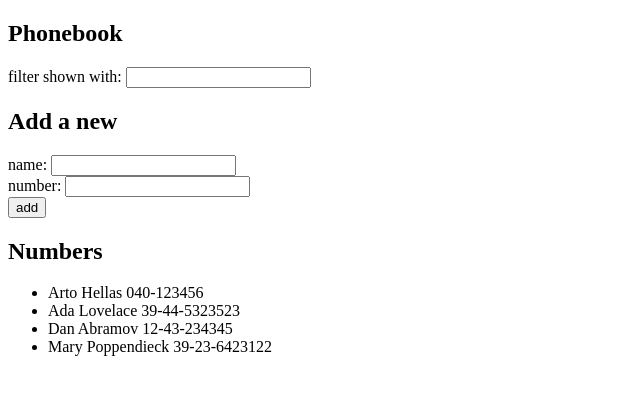
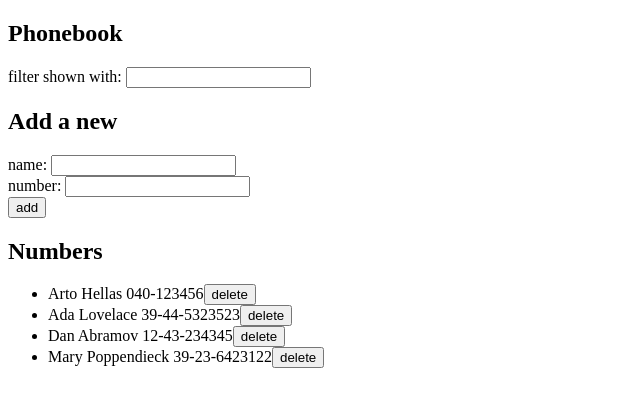
Before and after one commit to Le36/fullstack, a React (Create React App) app in the folder part2/puhelinluettelo/: page / in a window 1280 px wide. Shown: the top 406 px of the page, without its empty margins (0-640 px from the left). Built offline with nearby package versions, Linux system fonts and the light colour scheme; data requests are answered from the project's data file.

Commit message:
2.17: puhelinluettelo step9

```diff
--- a/part2/puhelinluettelo/src/App.js
+++ b/part2/puhelinluettelo/src/App.js
@@ -2,14 +2,16 @@ import {useEffect, useState} from 'react'
 import personService from "./services/persons"
 
 
-const Persons = ({newFilter, persons}) => {
+const Persons = ({newFilter, persons, remove}) => {
     return (
         <>
             <ul>
                 {persons.filter(person => {
                     return person.name.toLowerCase().includes(newFilter.toLowerCase())
-                }).map((person) =>
-                    <li key={person.name}>{person.name} {person.number}</li>
+                }).map(({id, name, number}) =>
+                    <li key={name}>{name} {number}
+                        <button onClick={() => remove({id: id, name: name})}>delete</button>
+                    </li>
                 )}
             </ul>
         </>
@@ -70,6 +72,14 @@ const App = () => {
         })
     }
 
+    const removePerson = ({id, name}) => {
+        if (window.confirm(`Delete ${name}?`))
+            personService.remove(id).then(() => {
+                setPersons(persons.filter(person => person.id !== id))
+            })
+    }
+
+
     const handleNameChange = ({target}) => setNewName(target.value)
     const handleNumberChange = ({target}) => setNewNumber(target.value)
     const handleFilterChange = ({target}) => setNewFilter(target.value)
@@ -82,7 +92,7 @@ const App = () => {
             <PersonForm onSubmit={addNew} value={newName} onChange={handleNameChange} value1={newNumber}
                         onChange1={handleNumberChange}/>
             <h2>Numbers</h2>
-            <Persons persons={persons} newFilter={newFilter}></Persons>
+            <Persons persons={persons} newFilter={newFilter} remove={removePerson}></Persons>
         </div>
     )
 
--- a/part2/puhelinluettelo/src/services/persons.js
+++ b/part2/puhelinluettelo/src/services/persons.js
@@ -17,5 +17,10 @@ const update = (id, newObject) => {
     return request.then(response => response.data)
 }
 
-const personService = {getAll, create, update}
+const remove = id => {
+    const request = axios.delete(`${baseUrl}/${id}`)
+    return request.then(response => response.data)
+}
+
+const personService = {getAll, create, update, remove}
 export default personService
```
